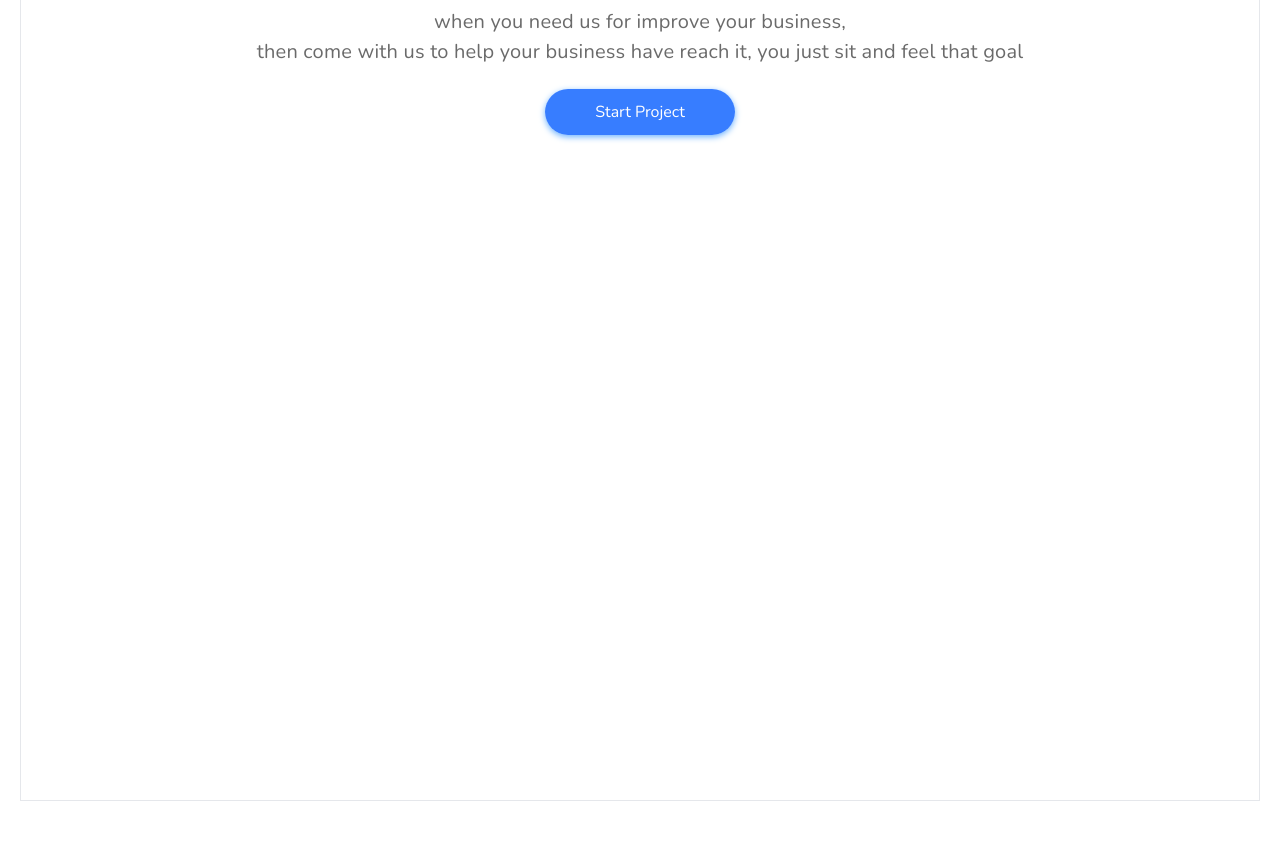
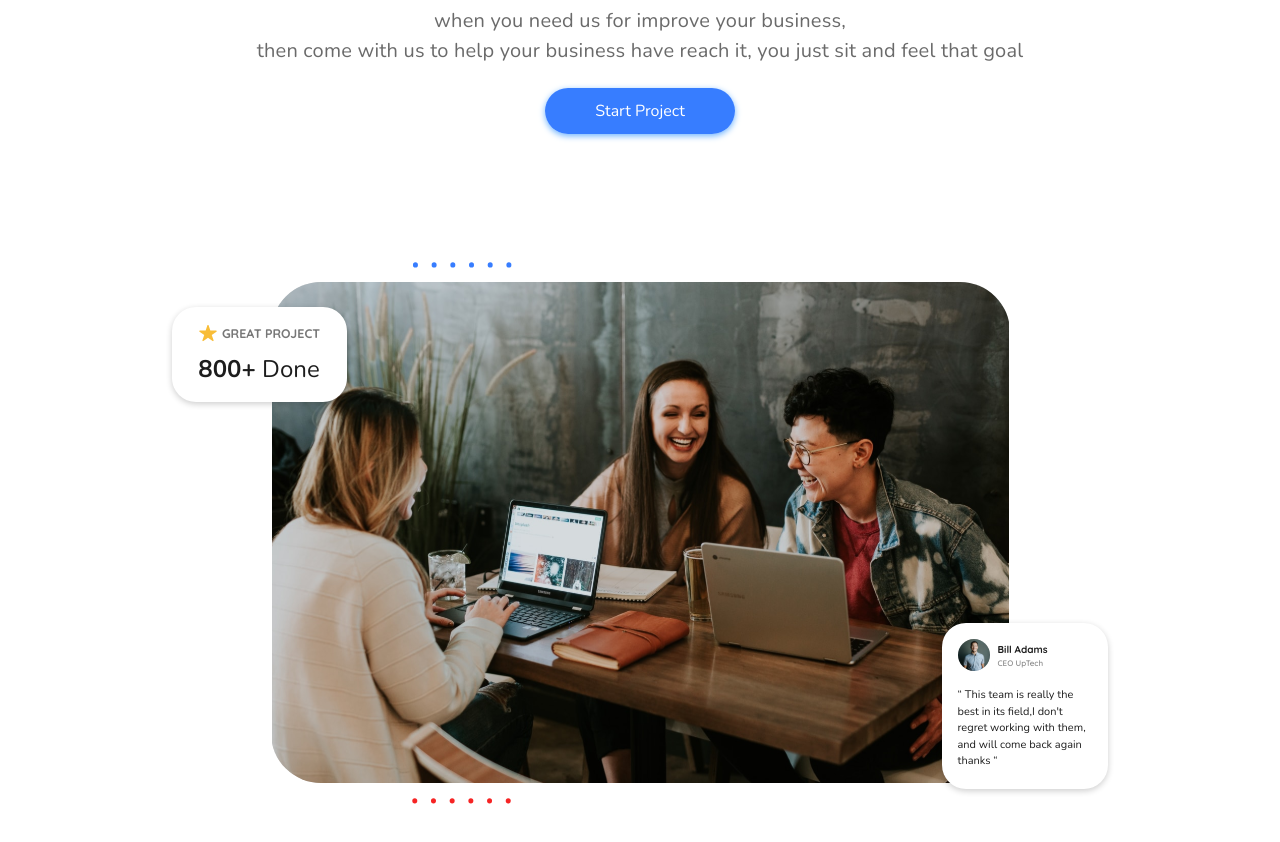
Before and after one commit to suphanatchanlek30/Agency-Creative, a React (Vite) app: page / in a window 1280 px wide. Shown: the part 380-1222 px from the top of the page. Before the commit the page ends 1181 px from the top, so only its background shows below. Built offline with nearby package versions, Linux system fonts and the light colour scheme.

Commit message:
add section Home and add image

```diff
--- a/package.json
+++ b/package.json
@@ -11,7 +11,8 @@
   },
   "dependencies": {
     "react": "^18.3.1",
-    "react-dom": "^18.3.1"
+    "react-dom": "^18.3.1",
+    "react-icons": "^5.3.0"
   },
   "devDependencies": {
     "@eslint/js": "^9.11.1",
--- a/src/page/Home.jsx
+++ b/src/page/Home.jsx
@@ -1,8 +1,15 @@
 import React from 'react'
+
+import { IoIosStar } from "react-icons/io";
+// img
+import Header1 from "../assets/img_Header/img2.svg";
+import people from "../assets/img_Header/img1.svg";
+import sky from "../assets/decorate/sky.svg";
+import red from "../assets/decorate/red.svg";
 
 const Home = () => {
   return (
-    <div className='border flex justify-center container mx-auto mt-[58px] w-[1240px] h-[1001px]'>
+    <div className='flex justify-center container mx-auto mt-[58px] w-[1240px] h-[1001px]'>
       <div className='flex flex-col items-center w-full font-body'>
         {/* ข้อความ */}
         <div className='text-center'>
@@ -15,7 +22,43 @@ const Home = () => {
         </div>
 
         {/* รูปภาพ */}
-        <div></div>
+        <div className='mt-[4rem] justify-center items-center relative'>
+          <div class="relative top-[120px] right-[100px] border-white shadow-[0px_2px_6px] shadow-[#00000032] text-[#1D1D1D] w-[175px] h-[95px] rounded-3xl bg-[#FFFFFF]  z-40">
+            <div className='p-4 text-center'>
+              <div className='flex flex-row gap-1 justify-center items-center text-center mb-2'>
+                <IoIosStar className='text-[#F8BD38] text-[20px]' />
+                <p className='font-body text-[12.5px] font-bold text-[#1D1D1D] opacity-60 justify-center items-center uppercase'>Great Project</p>
+              </div>
+              <p className='font-body2 text-[24px]'><span className='font-body2 text-[24px] font-bold'>800+</span> Done</p>
+            </div>
+          </div>
+
+          <div className='relative w-[737px] h-[501px]'>
+            {/* รูปที่อยู่ด้านหลัง */}
+            <img src={sky} alt="Background Image" className='absolute top-[-20px] left-[140px] object-cover z-10 opacity-100' />
+
+            {/* รูปหลัก */}
+            <img src={Header1} alt="Header1" className='absolute top-0 left-0 w-full h-full object-cover z-20' />
+
+            {/* รูปที่อยู่ด้านหลัง */}
+            <img src={red} alt="Background Image" className='absolute top-[450px] left-[140px] object-cover z-10 opacity-100' />
+
+          </div>
+
+          <div class="relative top-[-160px] left-[670px] border-white shadow-[0px_2px_6px] shadow-[#00000032] text-[#1D1D1D] w-[166px] h-[166px] rounded-3xl bg-[#FFFFFF] z-30">
+            <div className='p-4 text-start'>
+              <div className='flex flex-row gap-2 justify-start items-center text-start mb-2'>
+                <img src={people} alt="" className='text-start w-[32px] h-[32px]' />
+                <div>
+                  <p className='font-body text-[10px] font-bold text-[#1D1D1D] opacity-100'>Bill Adams</p>
+                  <p className='font-body text-[8px] font-semibold text-[#1D1D1D] opacity-50'>CEO UpTech</p>
+                </div>
+              </div>
+              <p className='font-body2 text-[11px] text-[#1D1D1D] text-start mt-4'>“ This team is really the best in its field,I don't regret working with them, and will come back again thanks “</p>
+            </div>
+          </div>
+
+        </div>
       </div>
     </div>
   )
```
Also changed, not shown: src/assets/decorate/red.svg (added), 1 other file (tests, documents, lock files or other folders).
